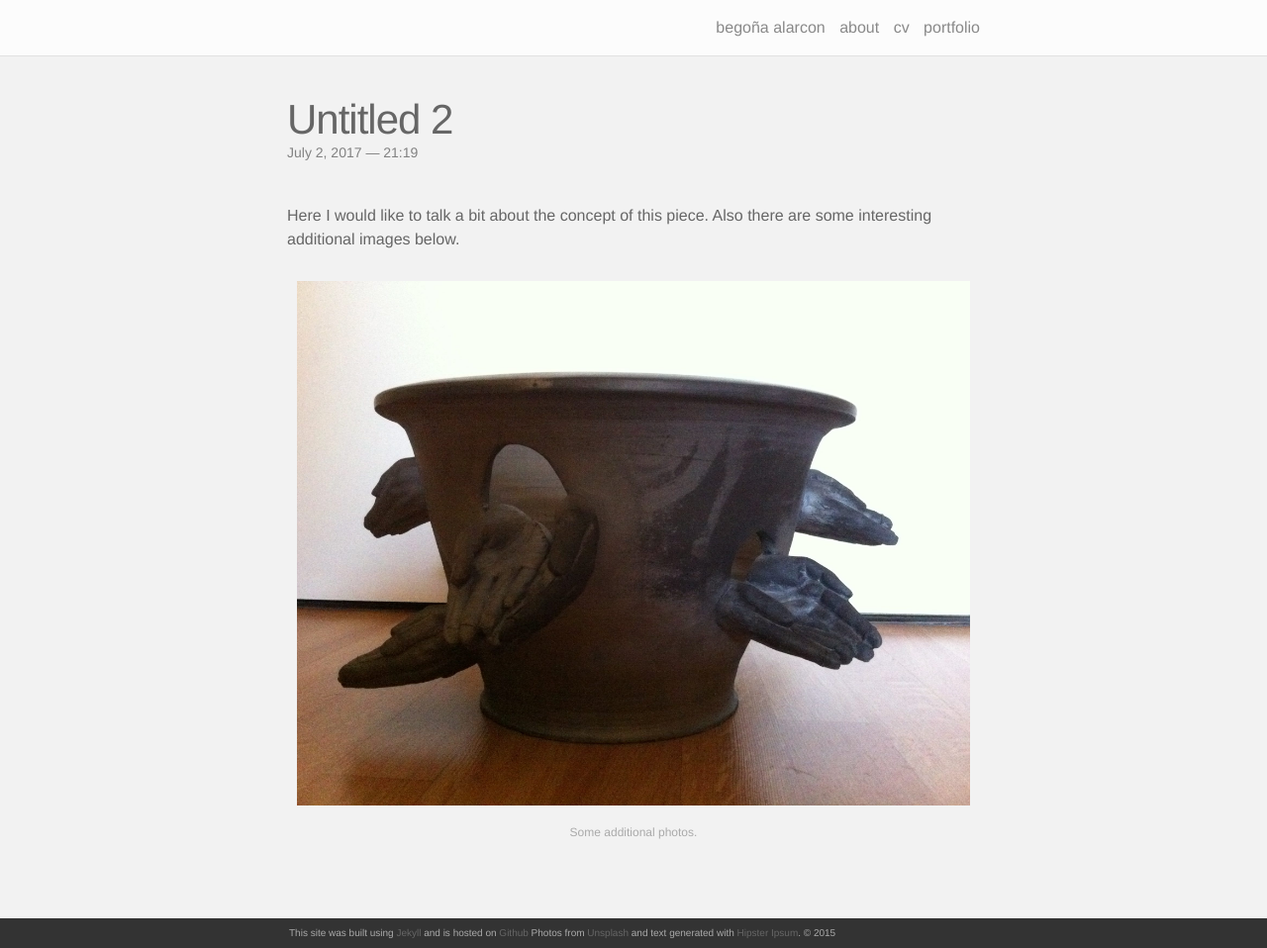
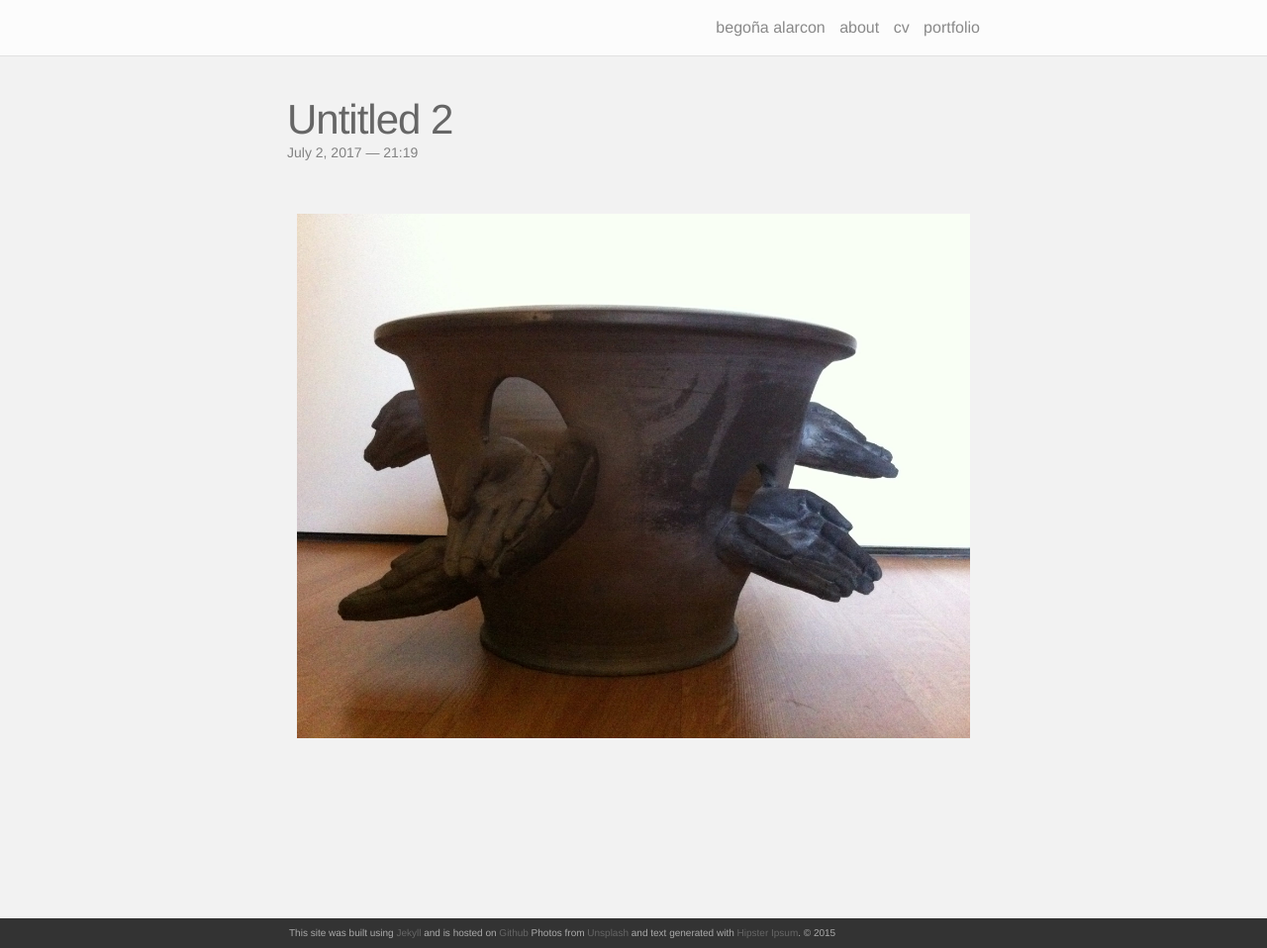
Before and after one commit to begoalarcon/begoalarcon.github.io, a Jekyll site: the page built from _portfolio/17_project.markdown, in a window 1280 px wide and 958 px high. Shown: the whole window at 99% size. Built offline with Jekyll 4.4.1, drawn with Linux system fonts in a browser that asks for light colours; nearby versions of some CDN libraries.

Commit message:
Update 17_project.markdown

```diff
--- a/_portfolio/17_project.markdown
+++ b/_portfolio/17_project.markdown
@@ -1,16 +1,13 @@
 ---
 layout: post
 title: Untitled 2
-description: Sculpture from iron, 2010
+description: Ceramic, 2013
 img: /img/untilted2-1.jpeg
 ---
-
-Here I would like to talk a bit about the concept of this piece. Also there are some interesting additional images below.
 
 
 <div class="img_row">
   <img class="col three" src="/img/untilted2-1.jpeg"/>
 </div>
 <div class="col three caption">
-	Some additional photos.
 </div>
```
